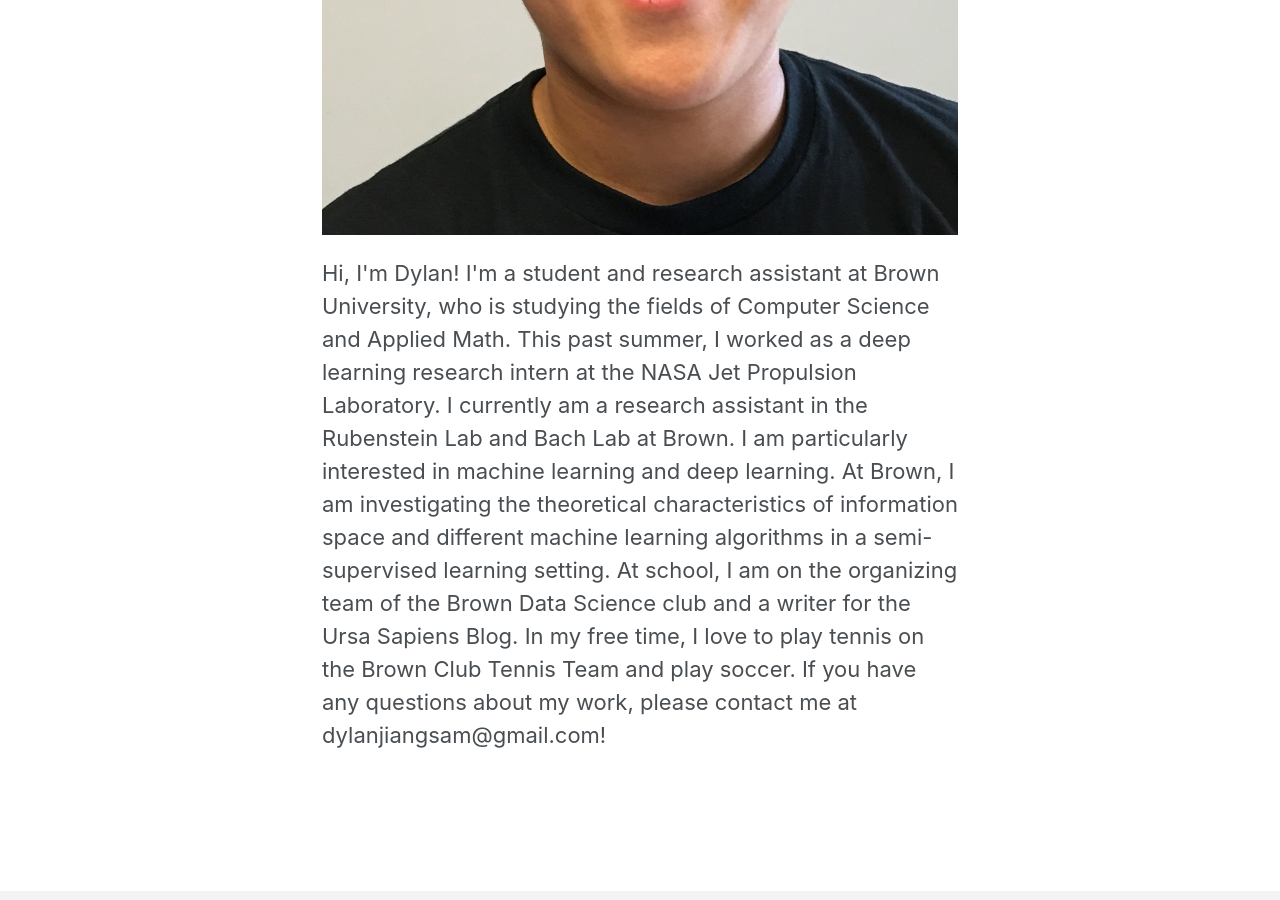
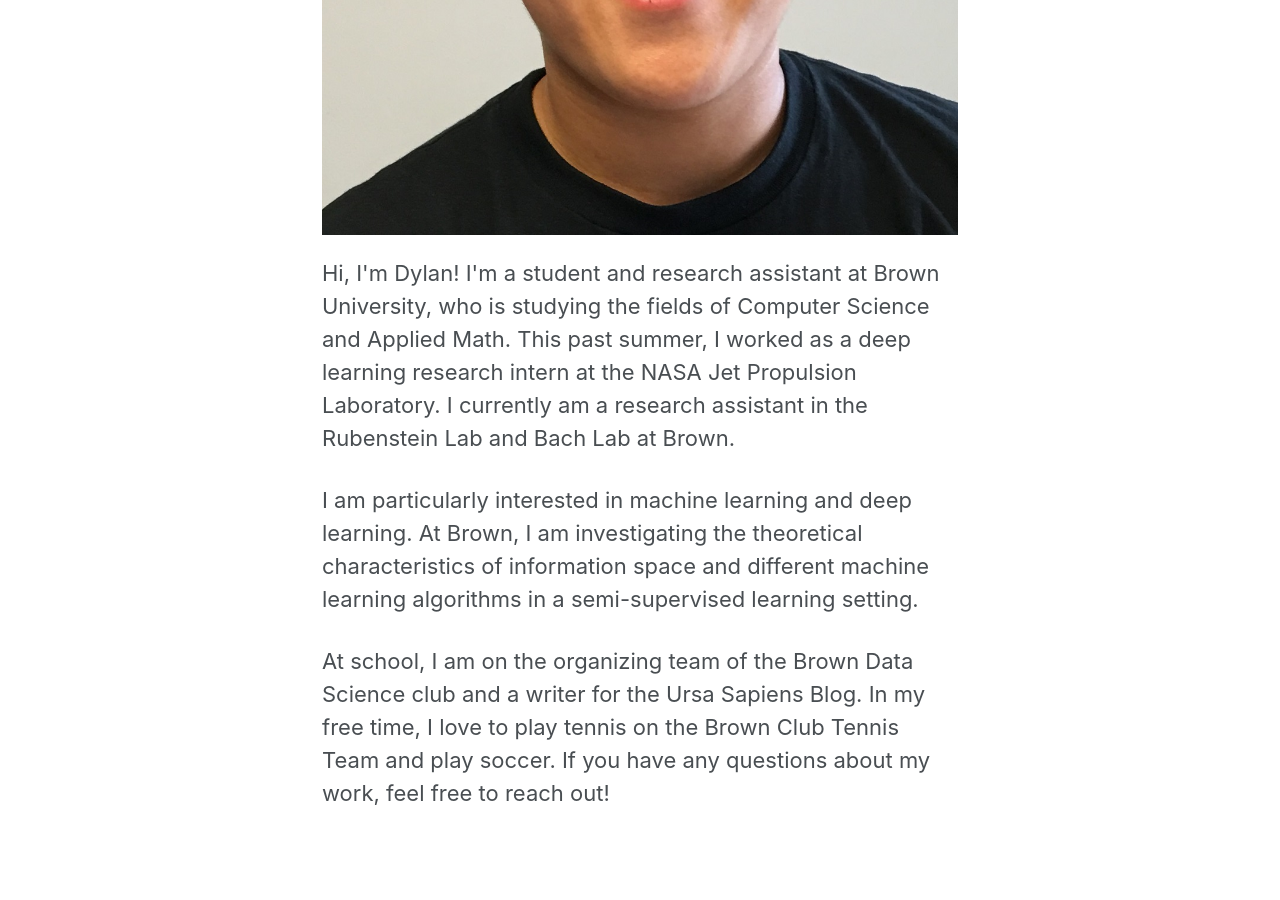
Before and after one commit to dsam99/dsam99.github.io, a Jekyll site: the page built from index.md, in a window 1280 px wide and 900 px high, scrolled down 678 px. Built offline with Jekyll 4.4.1, drawn with Linux system fonts in a browser that asks for light colours; cached includes are drawn as plain includes; nearby versions of some CDN libraries.

Commit message:
breaking text into different sections and changing image filepath

```diff
--- a/_layouts/home.html
+++ b/_layouts/home.html
@@ -6,19 +6,23 @@ layout: archive
 
 <div class="row">
   <div class="column">
-	<img src="assets/img/Dylan_Linkedin1.jpg" alt="headshot">
+	<img src="../assets/img/Dylan_Linkedin1.jpg" alt="headshot">
   </div>
   <div class="column">
   	<p>
 		Hi, I'm Dylan!
 
 		I'm a student and research assistant at Brown University, who is studying the fields of Computer Science and Applied Math. This past summer, I worked as a deep learning research intern at the NASA Jet Propulsion Laboratory. I currently am a research assistant in the Rubenstein Lab and Bach Lab at Brown.
+	</p>
 
+	<p>
 		I am particularly interested in machine learning and deep learning. At Brown, I am investigating the theoretical characteristics of information space and different machine learning algorithms in a semi-supervised learning setting.
+	</p>
 
+	<p>
 		At school, I am on the organizing team of the Brown Data Science club and a writer for the Ursa Sapiens Blog. In my free time, I love to play tennis on the Brown Club Tennis Team and play soccer.
 
-		If you have any questions about my work, please contact me at dylanjiangsam@gmail.com!
+		If you have any questions about my work, feel free to reach out!
   	</p>
   </div>
 </div>
```
